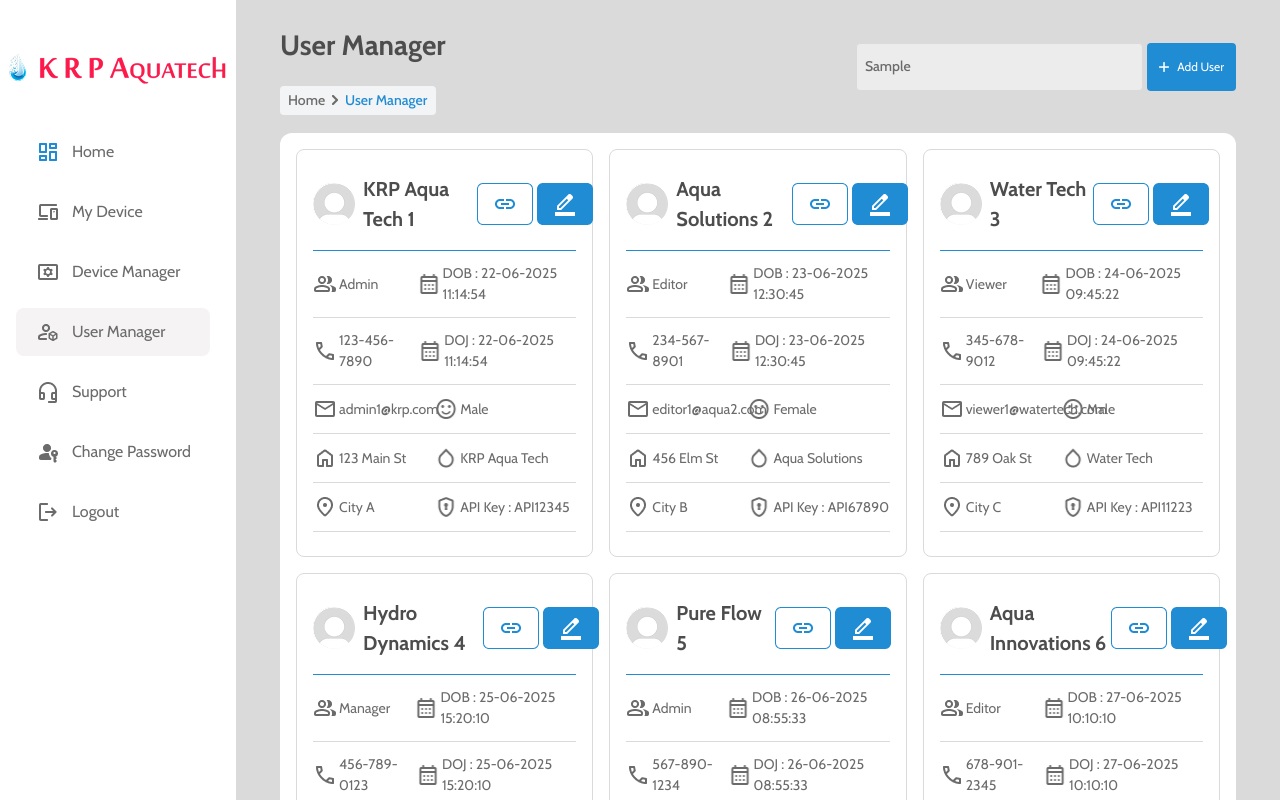
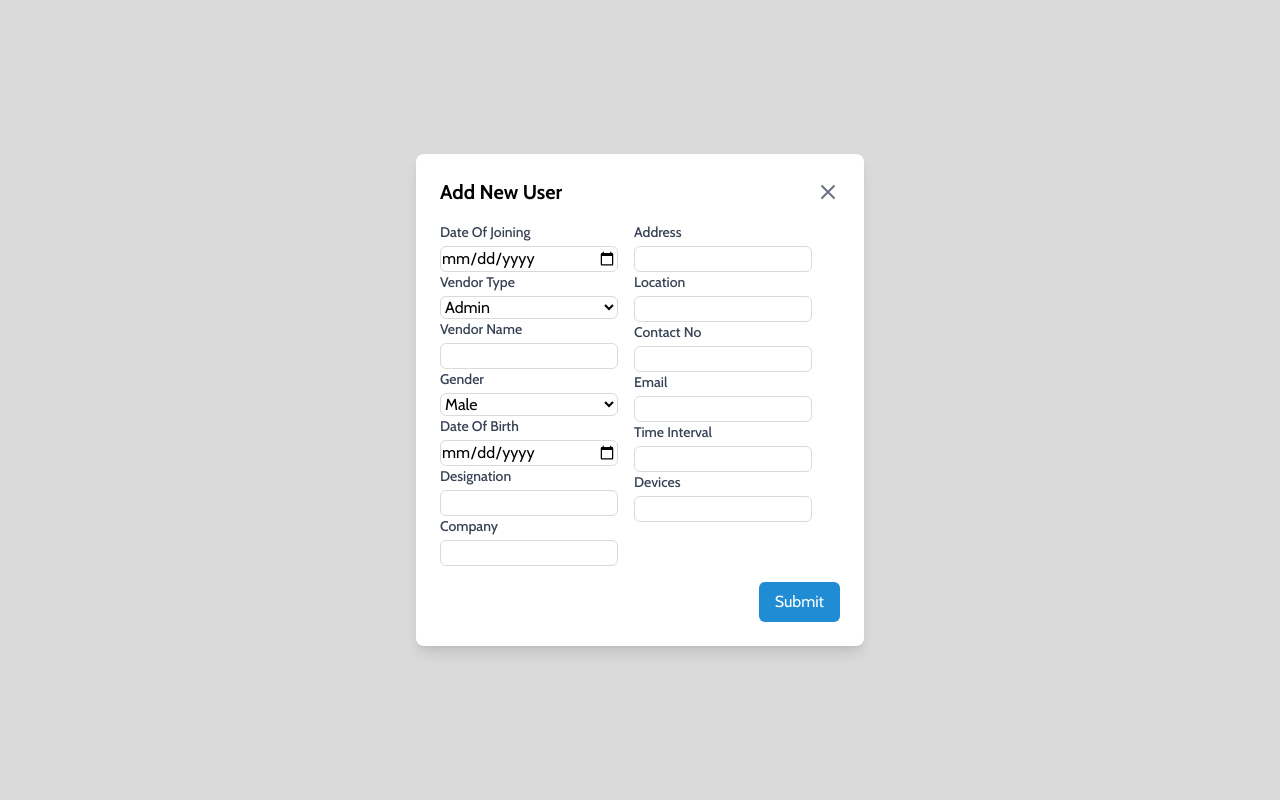
Before and after one commit to abhilashvijayan7/ui-test, a React (Vite) app in the folder hope/: page /user-manager in a window 1280 px wide. Both pictures are taken after typing "Sample" into the empty fields and a click on the button "Add User". Shown: the top 800 px of the page. Built offline with nearby package versions, Linux system fonts and the light colour scheme.

Commit message:
add new user

```diff
--- /dev/null
+++ b/hope/src/components/AddUserModal.jsx
@@ -0,0 +1,168 @@
+const AddUserModal = ({ isOpen, onClose }) => {
+  return (
+    isOpen && (
+      <div className="fixed inset-0 bg-[#DADADA] bg-opacity-50 flex items-center justify-center z-50 ">
+        <div className="bg-white rounded-lg shadow-lg p-6 w-full max-w-md ">
+          <div className="flex justify-between items-center mb-4">
+            <h2 className="text-xl font-bold">Add New User</h2>
+            <button
+              onClick={onClose}
+              className="text-gray-500 hover:text-gray-700"
+            >
+              <svg
+                className="w-6 h-6"
+                fill="none"
+                stroke="currentColor"
+                viewBox="0 0 24 24"
+              >
+                <path
+                  strokeLinecap="round"
+                  strokeLinejoin="round"
+                  strokeWidth="2"
+                  d="M6 18L18 6M6 6l12 12"
+                />
+              </svg>
+            </button>
+          </div>
+          <form className="space-y-4 ">
+            <div className="lg:flex lg:gap-4">
+              <div>
+                <div>
+                  <label className="block text-sm font-medium text-gray-700">
+                    Date Of Joining
+                  </label>
+                  <input
+                    type="date"
+                    // Current date and time in IST
+                    className="mt-1 block w-full border border-[#DADADA] rounded-md "
+                  />
+                </div>
+                <div>
+                  <label className="block text-sm font-medium text-gray-700">
+                    Vendor Type
+                  </label>
+                  <select className="mt-1 block w-full border border-[#DADADA] rounded-md ">
+                    <option>Admin</option>
+                    <option>Renderer</option>
+                  </select>
+                </div>
+                <div>
+                  <label className="block text-sm font-medium text-gray-700">
+                    Vendor Name
+                  </label>
+                  <input
+                    type="text"
+                    className="mt-1 block w-full border border-[#DADADA] rounded-md "
+                  />
+                </div>
+                <div>
+                  <label className="block text-sm font-medium text-gray-700">
+                    Gender
+                  </label>
+                  <select className="mt-1 block w-full border border-[#DADADA] rounded-md ">
+                    <option>Male</option>
+                    <option>Female</option>
+                  </select>
+                </div>
+                <div>
+                  <label className="block text-sm font-medium text-gray-700">
+                    Date Of Birth
+                  </label>
+                  <input
+                    type="date"
+                    className="mt-1 block w-full border border-[#DADADA] rounded-md "
+                  />
+                </div>
+                <div>
+                  <label className="block text-sm font-medium text-gray-700">
+                    Designation
+                  </label>
+                  <input
+                    type="text"
+                    className="mt-1 block w-full border border-[#DADADA] rounded-md "
+                  />
+                </div>
+                <div>
+                  <label className="block text-sm font-medium text-gray-700">
+                    Company
+                  </label>
+                  <input
+                    type="text"
+                    className="mt-1 block w-full border border-[#DADADA] rounded-md "
+                  />
+                </div>
+              </div>
+
+              <div>
+                <div>
+                  <label className="block text-sm font-medium text-gray-700">
+                    Address
+                  </label>
+                  <input
+                    type="text"
+                    className="mt-1 block w-full border border-[#DADADA] rounded-md "
+                  />
+                </div>
+                <div>
+                  <label className="block text-sm font-medium text-gray-700">
+                    Location
+                  </label>
+                  <input
+                    type="text"
+                    className="mt-1 block w-full  border border-[#DADADA] rounded-md "
+                  />
+                </div>
+                <div>
+                  <label className="block text-sm font-medium text-gray-700">
+                    Contact No
+                  </label>
+                  <input
+                    type="text"
+                    className="mt-1 block w-full border border-[#DADADA] rounded-md "
+                  />
+                </div>
+                <div>
+                  <label className="block text-sm font-medium text-gray-700">
+                    Email
+                  </label>
+                  <input
+                    type="email"
+                    className="mt-1 block w-full border border-[#DADADA] rounded-md "
+                  />
+                </div>
+                <div>
+                  <label className="block text-sm font-medium text-gray-700">
+                    Time Interval
+                  </label>
+                  <input
+                    type="text"
+                    className="mt-1 block w-full border border-[#DADADA] rounded-md "
+                  />
+                </div>
+                <div>
+                  <label className="block text-sm font-medium text-gray-700">
+                    Devices
+                  </label>
+                  <input
+                    type="text"
+                    className="mt-1 block w-full border border-[#DADADA] rounded-md "
+                  />
+                </div>
+              </div>
+            </div>
+            <div className="flex justify-end mt-4">
+              <button
+                type="submit"
+                className="bg-[#208CD4] text-white px-4 py-2 rounded-md hover:bg-[#1a6ea4]"
+              >
+                Submit
+              </button>
+            </div>
+          </form>
+        </div>
+      </div>
+    )
+  );
+};
+
+export default AddUserModal;
--- a/hope/src/pages/UserManager.jsx
+++ b/hope/src/pages/UserManager.jsx
@@ -1,4 +1,4 @@
-import React from "react";
+import React, { useState } from "react";
 import cheveron_right from "../images/cheveron-right.png";
 import add from "../images/add.png";
 import image from "../images/image.png";
@@ -14,9 +14,11 @@ import home from "../images/home.png";
 import humidity_low from "../images/humidity_low.png";
 import location_on from "../images/location_on.png";
 import encrypted from "../images/encrypted.png";
+import AddUserModal from "../components/AddUserModal";
 
 function UserManager() {
-  // Mocked backend data for six cards
+  const [isModalOpen, setIsModalOpen] = useState(false);
+
   const mockedCardData = [
     {
       companyName: "KRP Aqua Tech 1",
@@ -119,14 +121,17 @@ function UserManager() {
               placeholder="Search"
               className="border border-[#DADADA] rounded px-2 py-1 w-[287.4px] lg:bg-[#FFFFFF80]"
             />
-            <button className="bg-[#208CD4] flex items-center gap-2 px-3 rounded-sm ">
+            <button
+              onClick={() => setIsModalOpen(true)}
+              className="bg-[#208CD4] flex items-center gap-2 px-3 rounded-sm"
+            >
               <img src={add} alt="" className="w-[10px] h-[10px]" />
               <p className="font-[400] text-[12px] text-[#FFFFFF]">Add User</p>
             </button>
           </div>
         </div>
 
-        <div className="grid grid-cols-1   lg:grid-cols-3 gap-4 bg-[#FFFFFF] p-4 rounded-xl">
+        <div className="grid grid-cols-1 lg:grid-cols-3 gap-4 bg-[#FFFFFF] p-4 rounded-xl">
           {mockedCardData.map((card, cardIndex) => (
             <div
               className="card-div font-[400] text-[14px] border-1 border-[#DADADA] rounded-lg px-[16px] py-[24px]"
@@ -141,16 +146,8 @@ function UserManager() {
                 </div>
 
                 <div className="flex items-center gap-1">
-                  <img
-                    src={component_11}
-                    alt=""
-                    className="w-[56px] h-[42px]"
-                  />
-                  <img
-                    src={component_13}
-                    alt=""
-                    className="w-[56px] h-[42px]"
-                  />
+                  <img src={component_11} alt="" className="w-[56px] h-[42px]" />
+                  <img src={component_13} alt="" className="w-[56px] h-[42px]" />
                 </div>
               </div>
 
@@ -164,14 +161,10 @@ function UserManager() {
                 ].map((item, detailIndex) => (
                   <div
                     key={detailIndex}
-                    className="flex border-b border-[#DADADA] py-[12px] "
+                    className="flex border-b border-[#DADADA] py-[12px]"
                   >
                     <div className="flex items-center w-[46%] gap-0.5">
-                      <img
-                        src={item.icon}
-                        alt=""
-                        className="w-[24px] h-[24px]"
-                      />
+                      <img src={item.icon} alt="" className="w-[24px] h-[24px]" />
                       <p>{item.value}</p>
                     </div>
                     <div className="flex items-center gap-0.5">
@@ -209,6 +202,7 @@ function UserManager() {
           ))}
         </div>
       </div>
+      <AddUserModal isOpen={isModalOpen} onClose={() => setIsModalOpen(false)} />
     </div>
   );
 }
```
